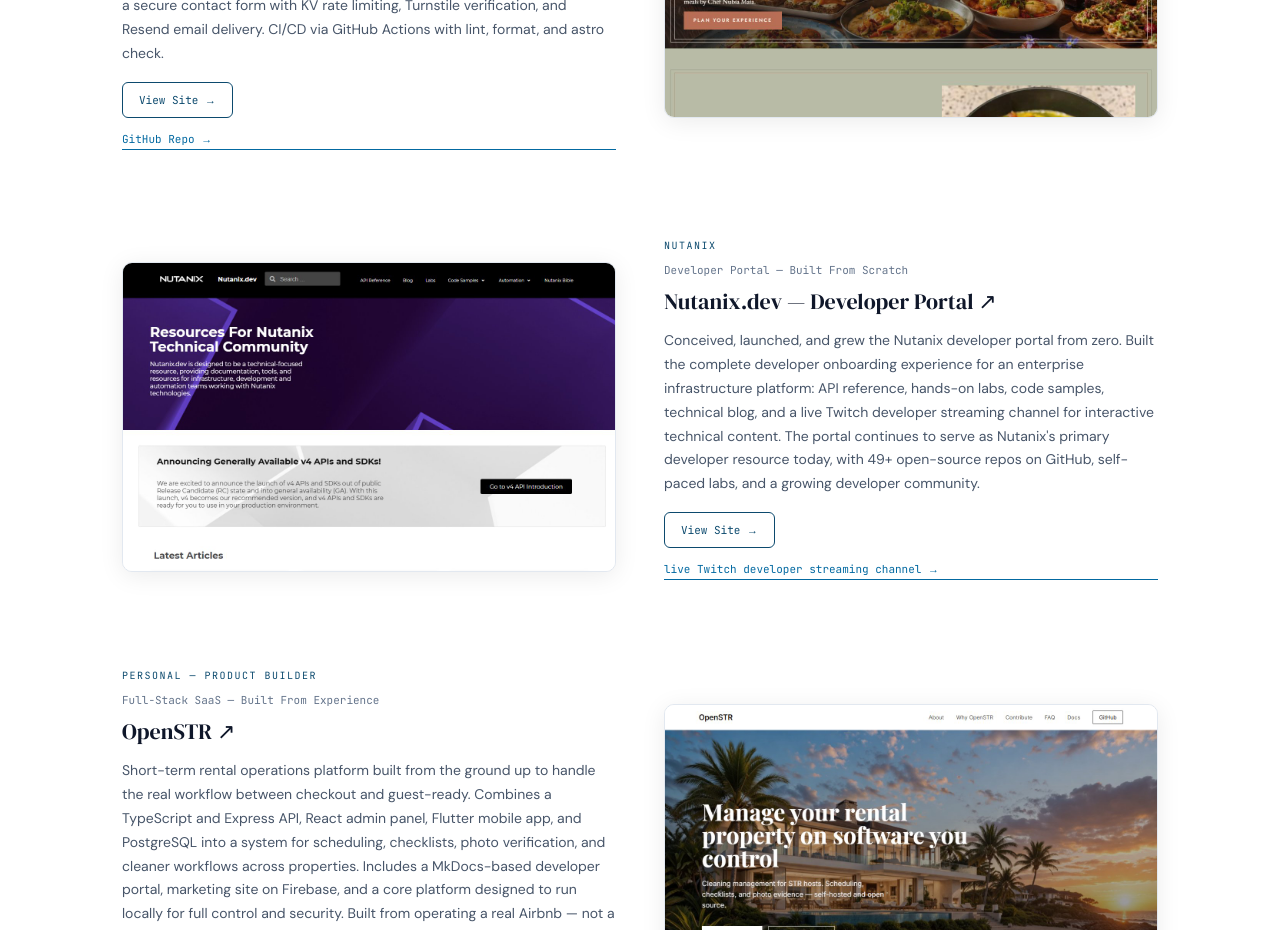
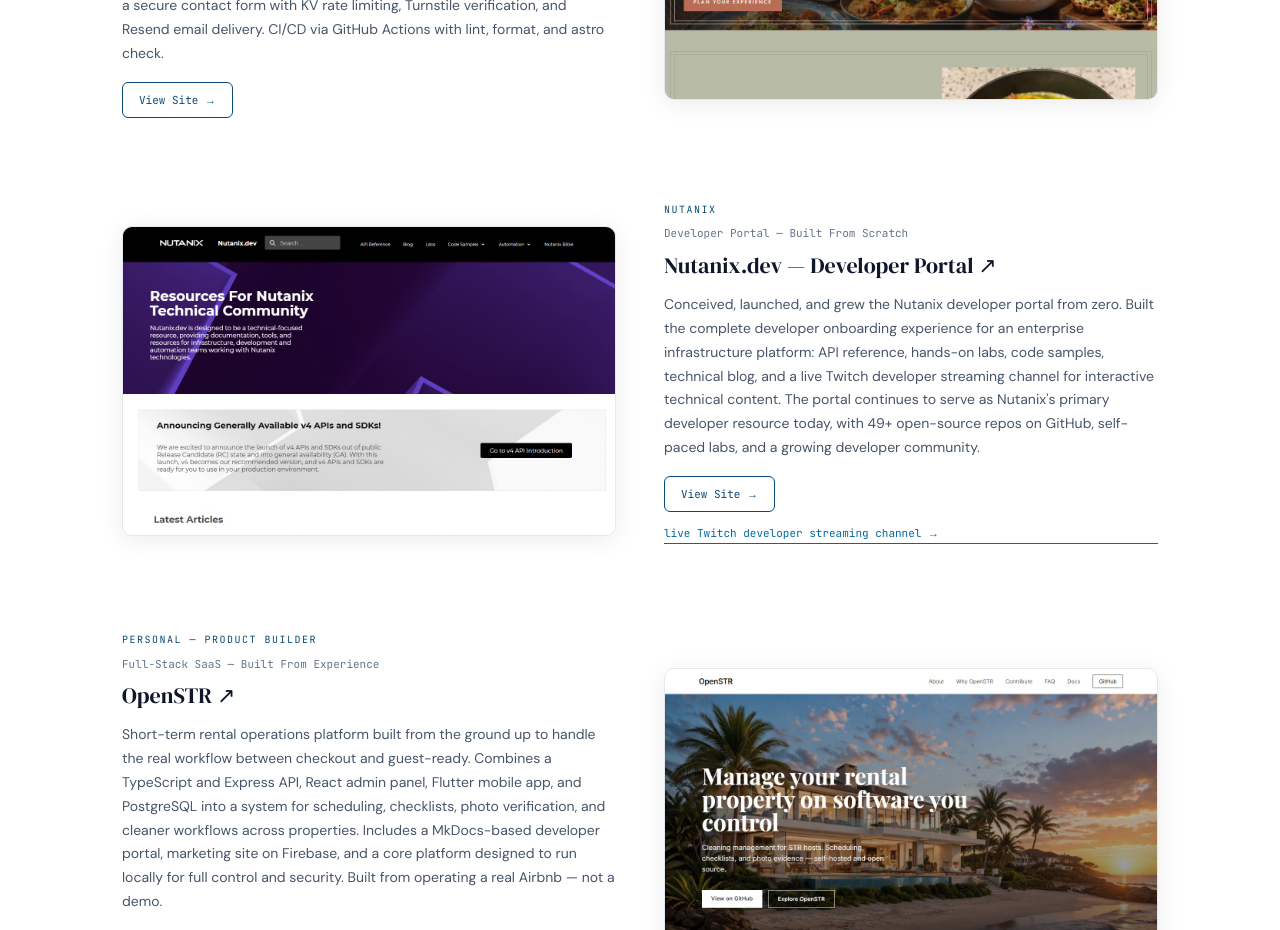
Before and after one commit to lkilpatrick/lkilpatrick_com, a Next.js app: page /work in a window 1280 px wide. Shown: the part 1080-2010 px from the top of the page. Built offline with nearby package versions, Linux system fonts and the light colour scheme.

Commit message:
update to the work page

```diff
--- a/app/data/portfolio.ts
+++ b/app/data/portfolio.ts
@@ -221,10 +221,6 @@
       org: "NUBIA MAIA — PRIVATE CHEF",
       description:
         "Complete website for Chef Nubia Maia's private dining business in Portland, Oregon, built and deployed in 4 hours from first prompt. Astro 7.2 with TypeScript, static output, and the Cloudflare adapter; deployed to Cloudflare Workers with Static Assets. Prerendered HTML, Open Graph images, and trailing-slash routing for SEO; responsive WebP image pipeline via astro:assets; content collections for services, gallery, and site config; and a secure contact form with KV rate limiting, Turnstile verification, and Resend email delivery. CI/CD via GitHub Actions with lint, format, and astro check.",
-      extraLink: {
-        text: "GitHub Repo",
-        href: "https://github.com/lkilpatrick/mise-and-co",
-      },
     },
     {
       label: "Developer Portal — Built From Scratch",
```
